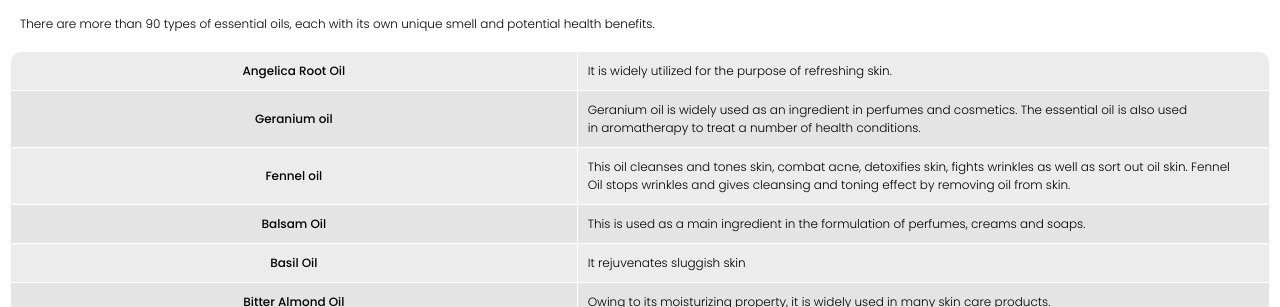
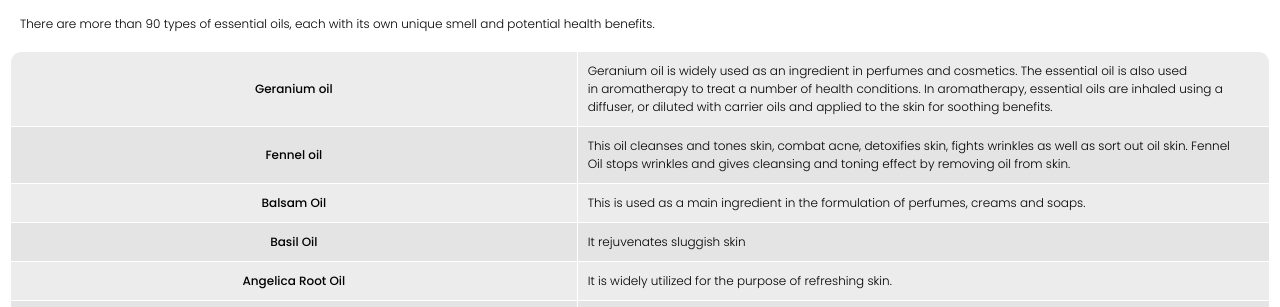
Before and after one commit to Oronia/ab, a plain HTML site: page index.html in a window 1280 px wide. Shown: the part 493-800 px from the top of the page. Drawn offline with nearby package versions, Linux system fonts and the light colour scheme.

Commit message:
small changes

```diff
--- a/index.html
+++ b/index.html
@@ -111,14 +111,10 @@ Now a days some esssential oil are widely used in Ayurvedic medicine for it's na
 
 <table class="table1 lastMix">
     <tr>
-        <td style="border-radius: 10px 0 0 0;">Angelica Root Oil</td>
-        <td style="border-radius: 0 10px 0 0;">It is widely utilized for the purpose of refreshing skin.</td>
-    </tr>
-    <tr>
-        <td>Geranium oil</td>
-        <td>Geranium oil is widely used as an ingredient in perfumes and cosmetics. The essential oil is also used in aromatherapy to treat a number of health conditions.
+        <td style="border-radius: 10px 0 0 0;">Geranium oil</td>
+        <td style="border-radius: 0 10px 0 0;">Geranium oil is widely used as an ingredient in perfumes and cosmetics. The essential oil is also used in aromatherapy to treat a number of health conditions.
+        In aromatherapy, essential oils are inhaled using a diffuser, or diluted with carrier oils and applied to the skin for soothing benefits.
         <!--
-        In aromatherapy, essential oils are inhaled using a diffuser, or diluted with carrier oils and applied to the skin for soothing benefits.
         Researchers have examined the benefits of geranium essential oil in several human and animal studies. There’s also anecdotal evidence about its benefits. It’s thought to have antioxidant, antibacterial, antiinflammatory, antimicrobial, and astringent properties.
          -->
         </td>
@@ -155,6 +151,10 @@ Fennel Oil stops wrinkles and gives cleansing and toning effect by removing oil
         <td>It can treat skin infections and psoriasis due to which it is used in the formulation of cosmetics.</td>
     </tr>
      -->
+     <tr>
+        <td>Angelica Root Oil</td>
+        <td>It is widely utilized for the purpose of refreshing skin.</td>
+    </tr>
     <tr>
         <td>Bitter Almond Oil</td>
         <td>Owing to its moisturizing property, it is widely used in many skin care products.</td>
```
